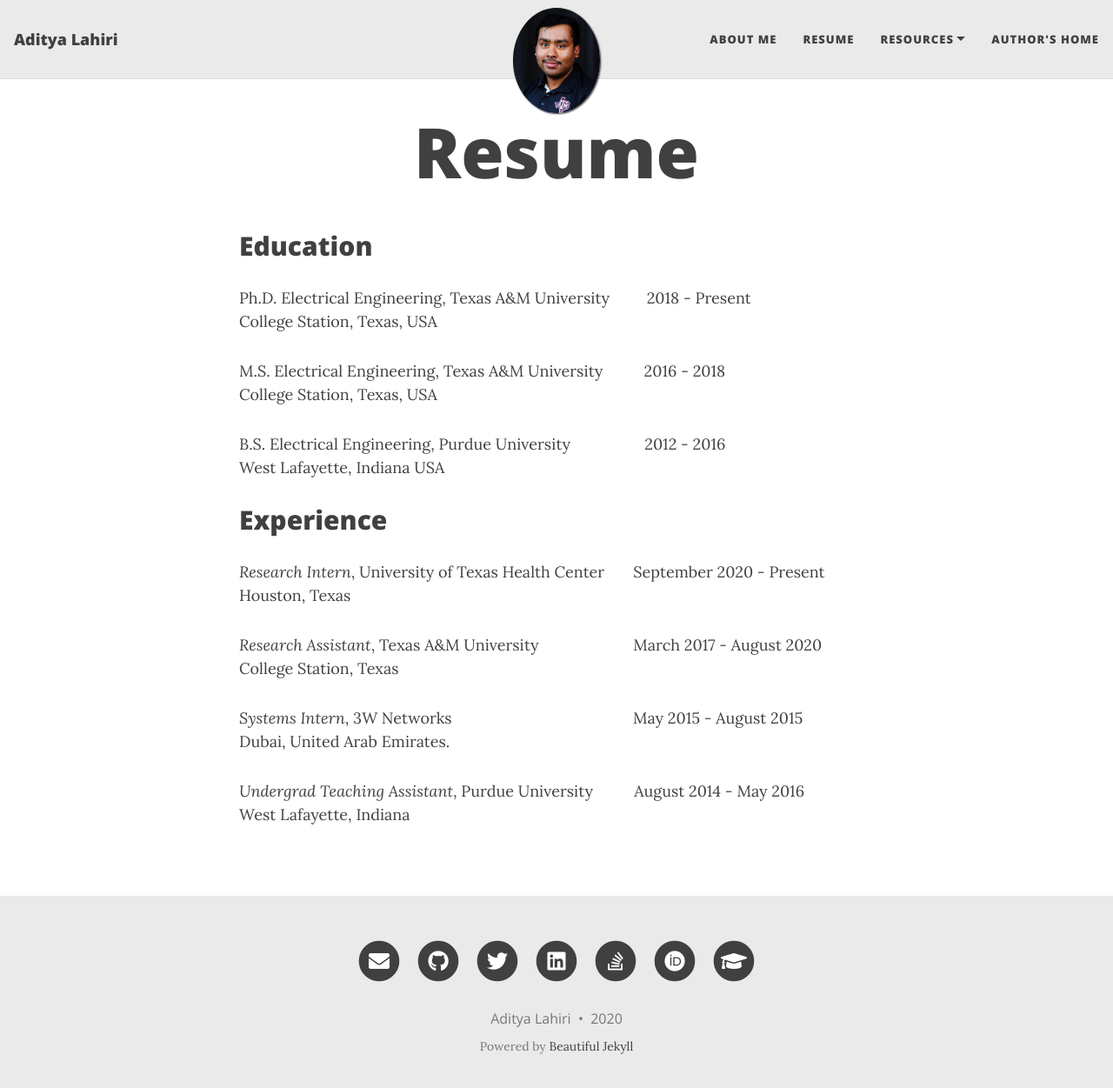
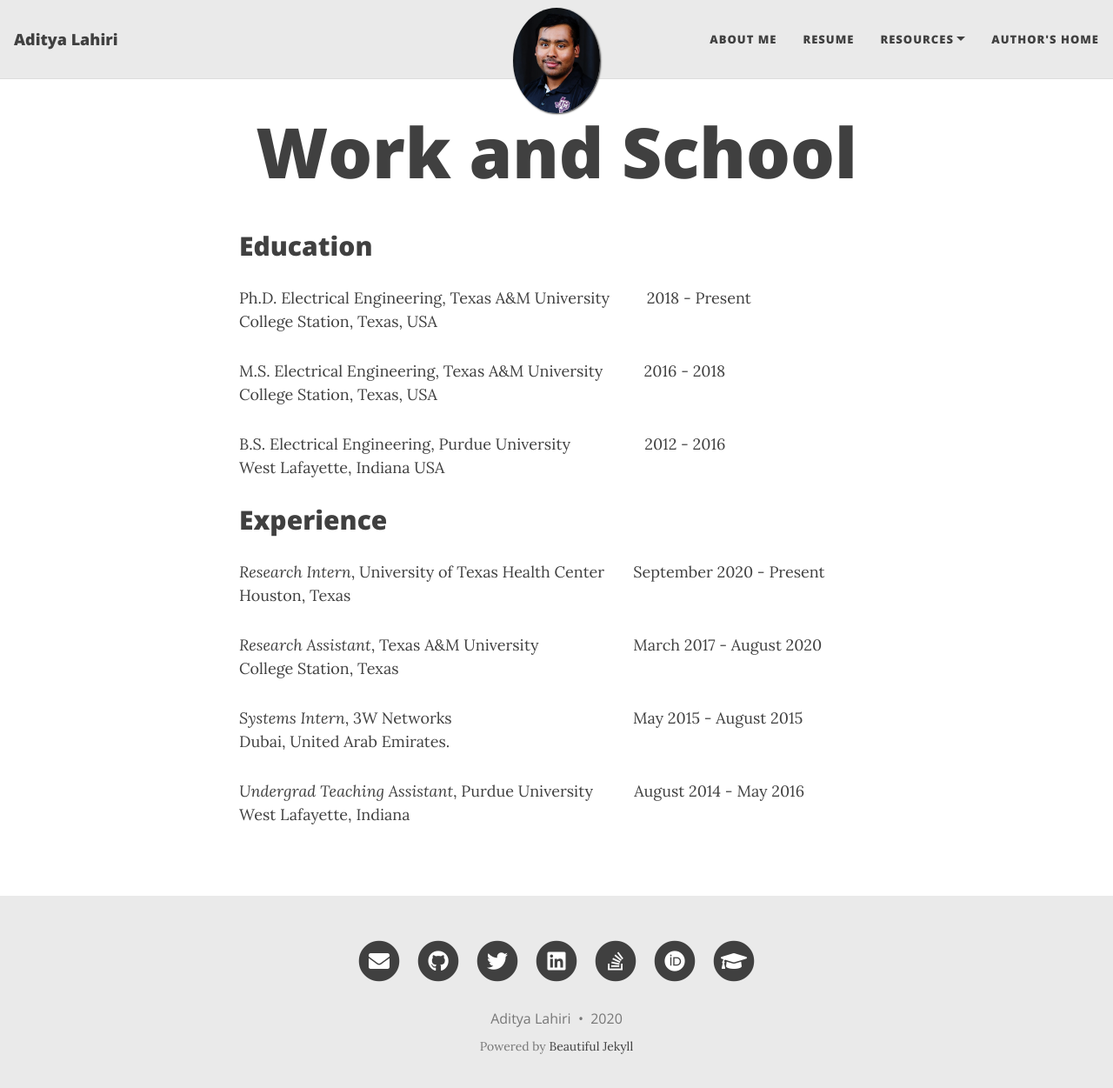
Before and after one commit to adilahiri/adilahiri.github.io, a Jekyll site: the page built from resume.md, in a window 1280 px wide and 1264 px high. Shown: the top 1251 px of the window at 87% size. Built offline with Jekyll 4.4.1, drawn with Linux system fonts in a browser that asks for light colours; nearby versions of some CDN libraries.

Commit message:
Update resume.md

```diff
--- a/resume.md
+++ b/resume.md
@@ -1,6 +1,6 @@
 ---
 layout: page
-title: Resume
+title: Work and School
 ---
 
 ## Education
```
